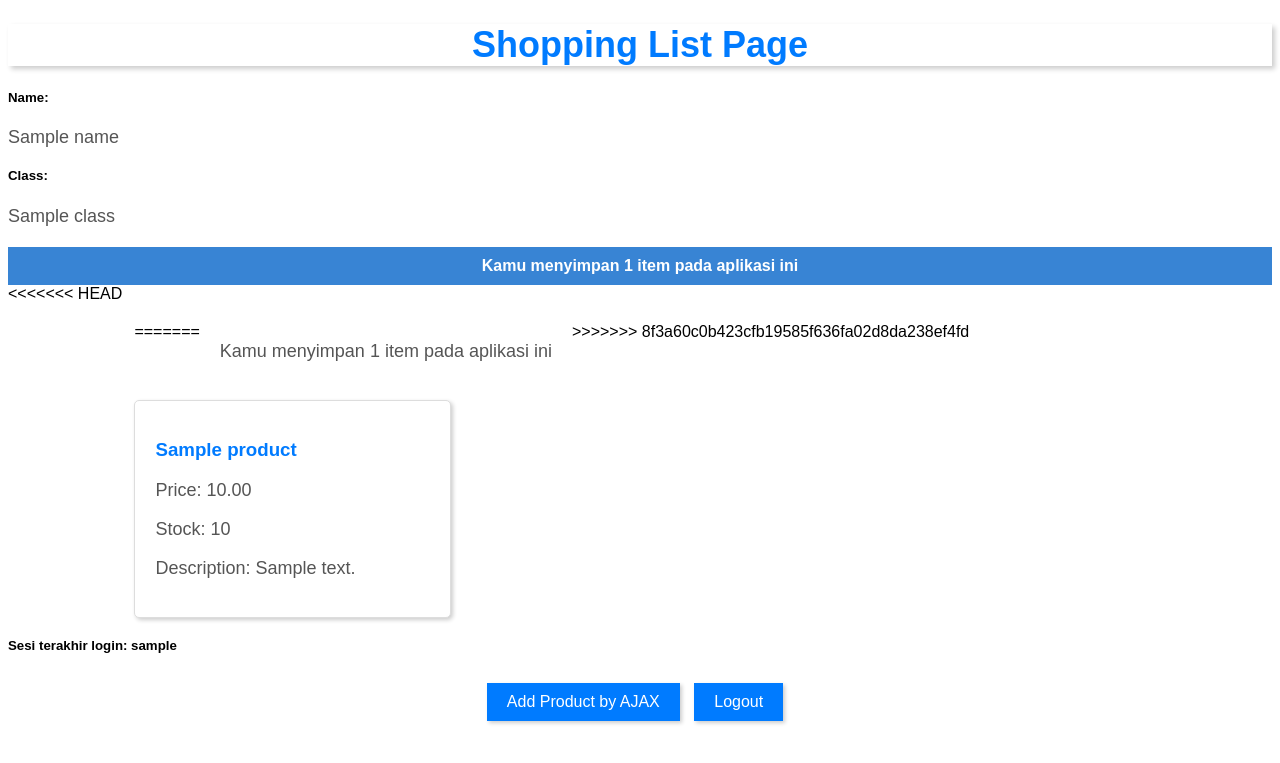
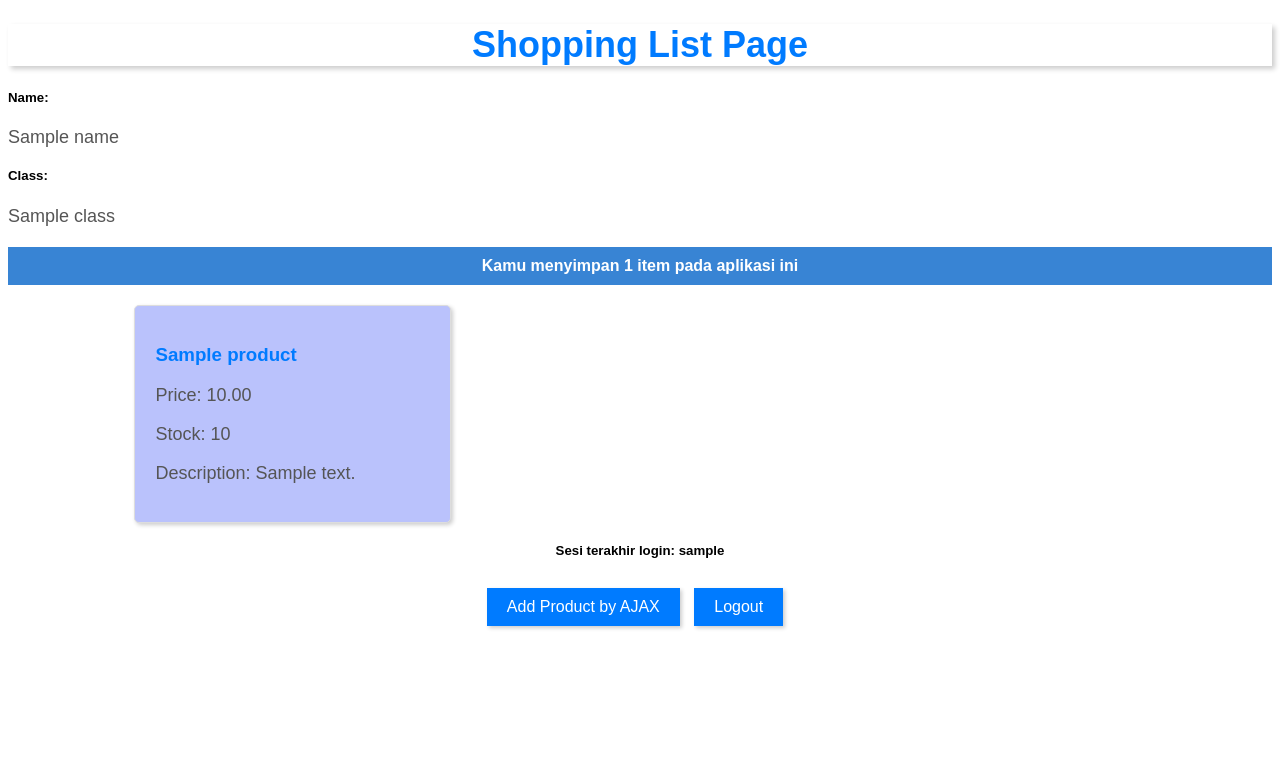
Before and after one commit to terbang11day/Tugas2, a Django app: template main/templates/main.html in a window 1280 px wide. Shown: the top 763 px of the page. Run offline with Django 4.2, Linux system fonts and the light colour scheme; tables that the repository leaves empty hold one stand-in row (values such as "Sample post"); the template is opened without the code that fills it: values that come from a table or form of the project are taken from there, most other values are stand-ins (such as "Sample title", 1, 10 or a date in 2020).

Commit message:
menyelesaikan tugas 6

```diff
--- a/main/templates/main.html
+++ b/main/templates/main.html
@@ -72,7 +72,6 @@
             background-color: #0056b3;
         }
 
-<<<<<<< HEAD
         .last-login {
             text-align: center;
         }
@@ -84,10 +83,15 @@
             font-weight: bold;
             text-align: center;
             margin-top: 20px;
-=======
+        }
+
+        .last-card {
+            background-color: #bac2fc; /* Change this color to the desired color for the last card */
+        }
+
         table tr:last-child {
             background-color: #3884d4;
->>>>>>> 8f3a60c0b423cfb19585f636fa02d8da238ef4fd
+
         }
     </style>
     <script>
@@ -140,21 +144,19 @@
 
     <div class="total-items">Kamu menyimpan {{ products|length }} item pada aplikasi ini</div>
 
-<<<<<<< HEAD
+
     <div class="card-container">
-=======
-
-        <p>Kamu menyimpan {{ products|length }} item pada aplikasi ini</p>
->>>>>>> 8f3a60c0b423cfb19585f636fa02d8da238ef4fd
         {% for product in products %}
-            <div class="card">
-                <h3>{{product.name}}</h3>
-                <p>Price: {{product.price}}</p>
-                <p>Stock: {{product.stock}}</p>
-                <p>Description: {{product.description}}</p>
+            <div class="card{% if forloop.last %} last-card{% endif %}">
+                <h3>{{ product.name }}</h3>
+                <p>Price: {{ product.price }}</p>
+                <p>Stock: {{ product.stock }}</p>
+                <p>Description: {{ product.description }}</p>
             </div>
         {% endfor %}
     </div>
+
+
 
     <div class="last-login">
         <h5>Sesi terakhir login: {{ last_login }}</h5>
```
